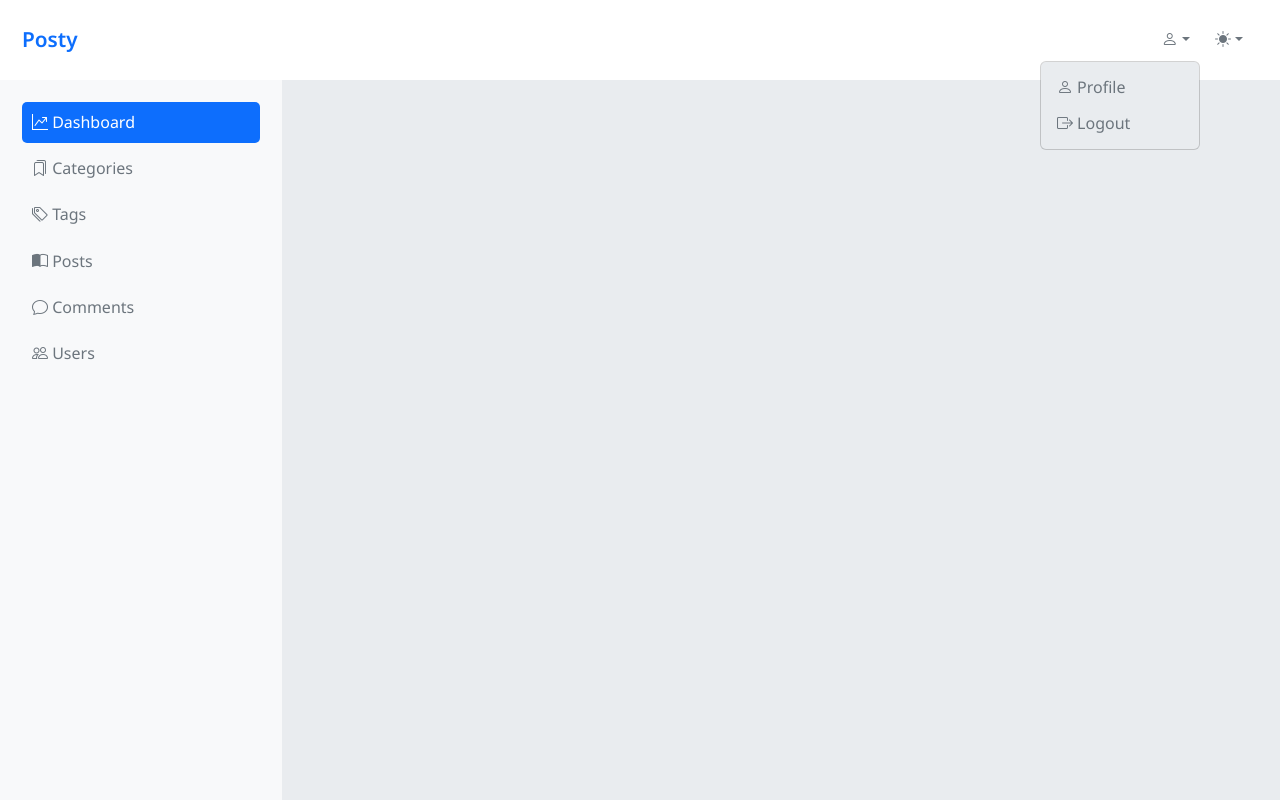
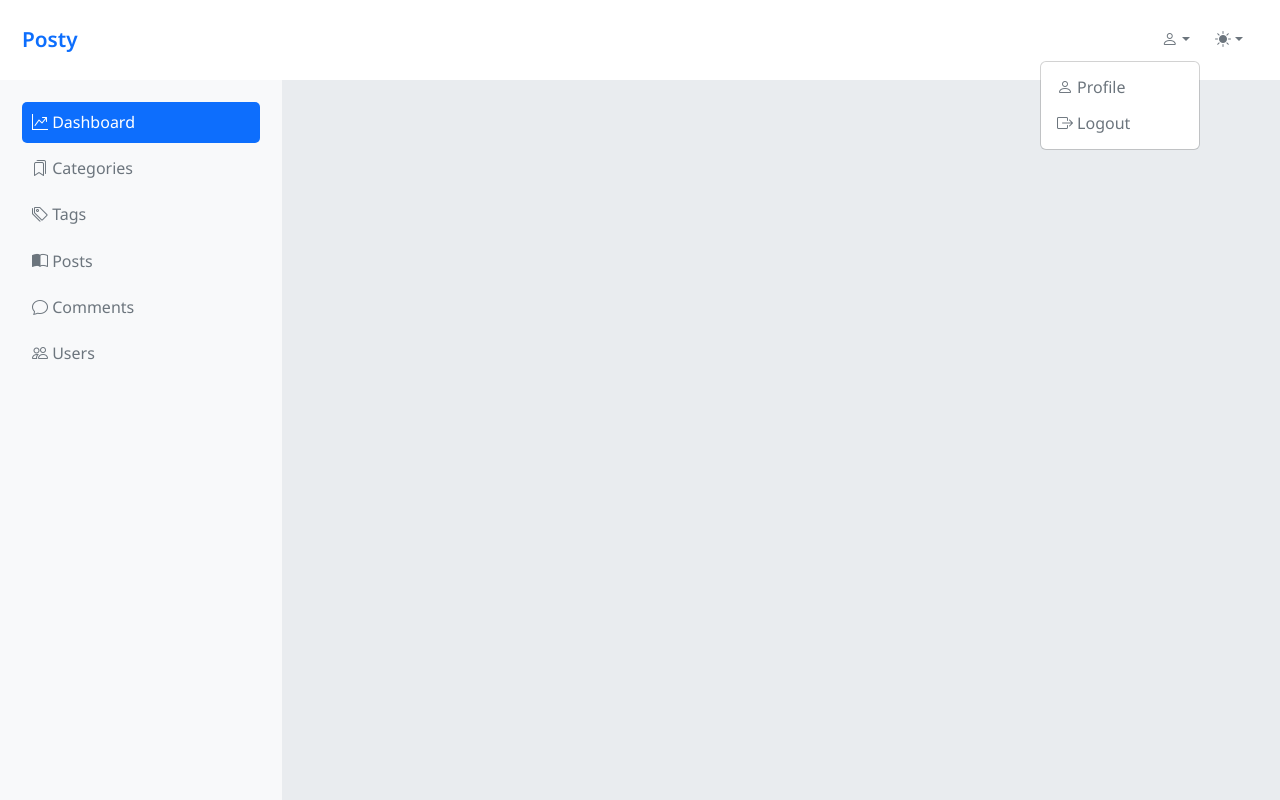
Before and after one commit to Ben7991/angular-blog, an Angular app: page /admin in a window 1280 px wide. Both pictures are taken after a click on the button 1175 px from the left and 40 px from the top of the page. Built offline with nearby package versions, Linux system fonts and the light colour scheme.

Commit message:
fix icon issue in admin layout component html file

```diff
--- a/src/app/layouts/admin-layout/admin-layout.component.html
+++ b/src/app/layouts/admin-layout/admin-layout.component.html
@@ -15,7 +15,7 @@
             >
               <i class="bi bi-person"></i>
             </button>
-            <div ngbDropdownMenu class="mode-dropdown-menu">
+            <div ngbDropdownMenu class="mode-container">
               <a
                 ngbDropdownItem
                 routerLink="/admin/profile"
@@ -42,7 +42,7 @@
             >
               <i class="bi bi-{{ currentTheme }}"></i>
             </button>
-            <div ngbDropdownMenu class="mode-dropdown-menu">
+            <div ngbDropdownMenu class="mode-container">
               <button
                 ngbDropdownItem
                 class="header-dropdown-item mode-header-link"
```
